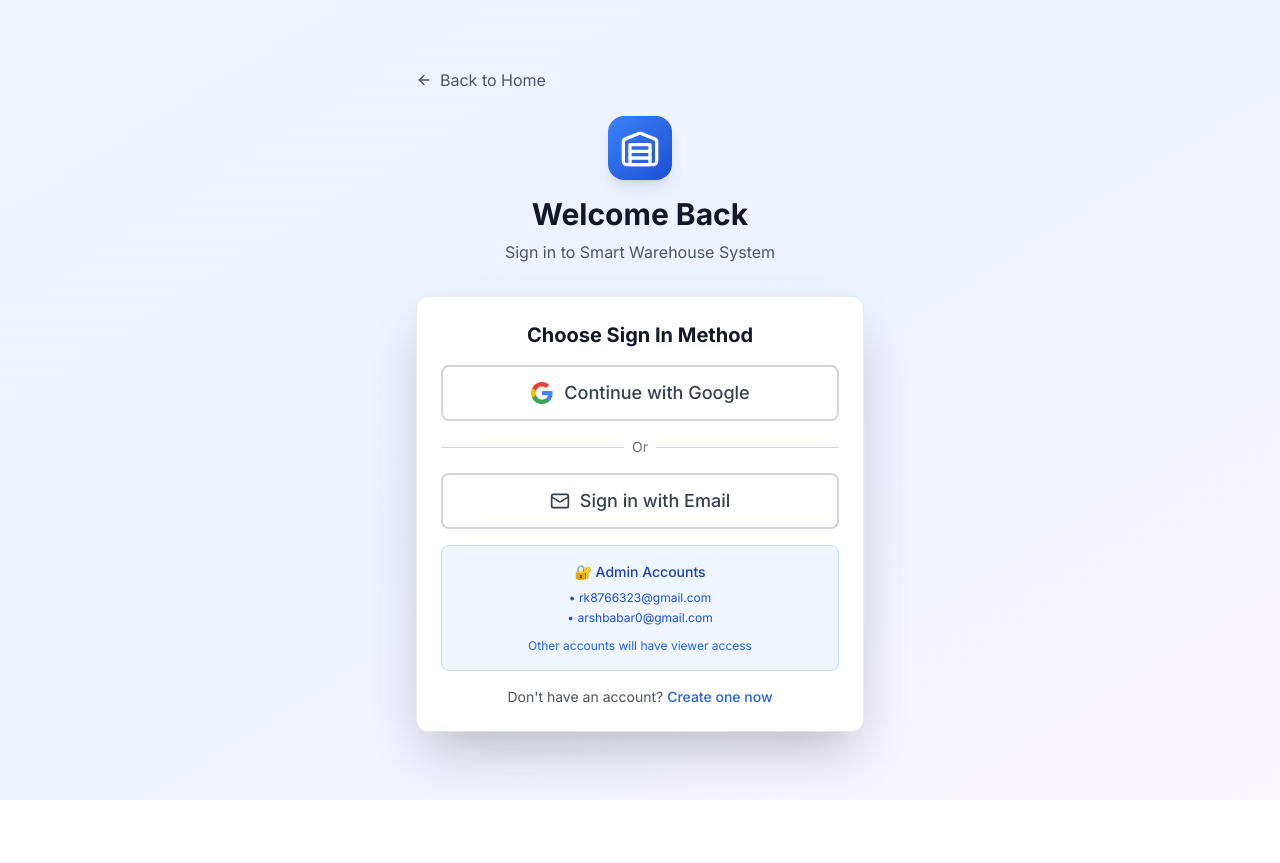
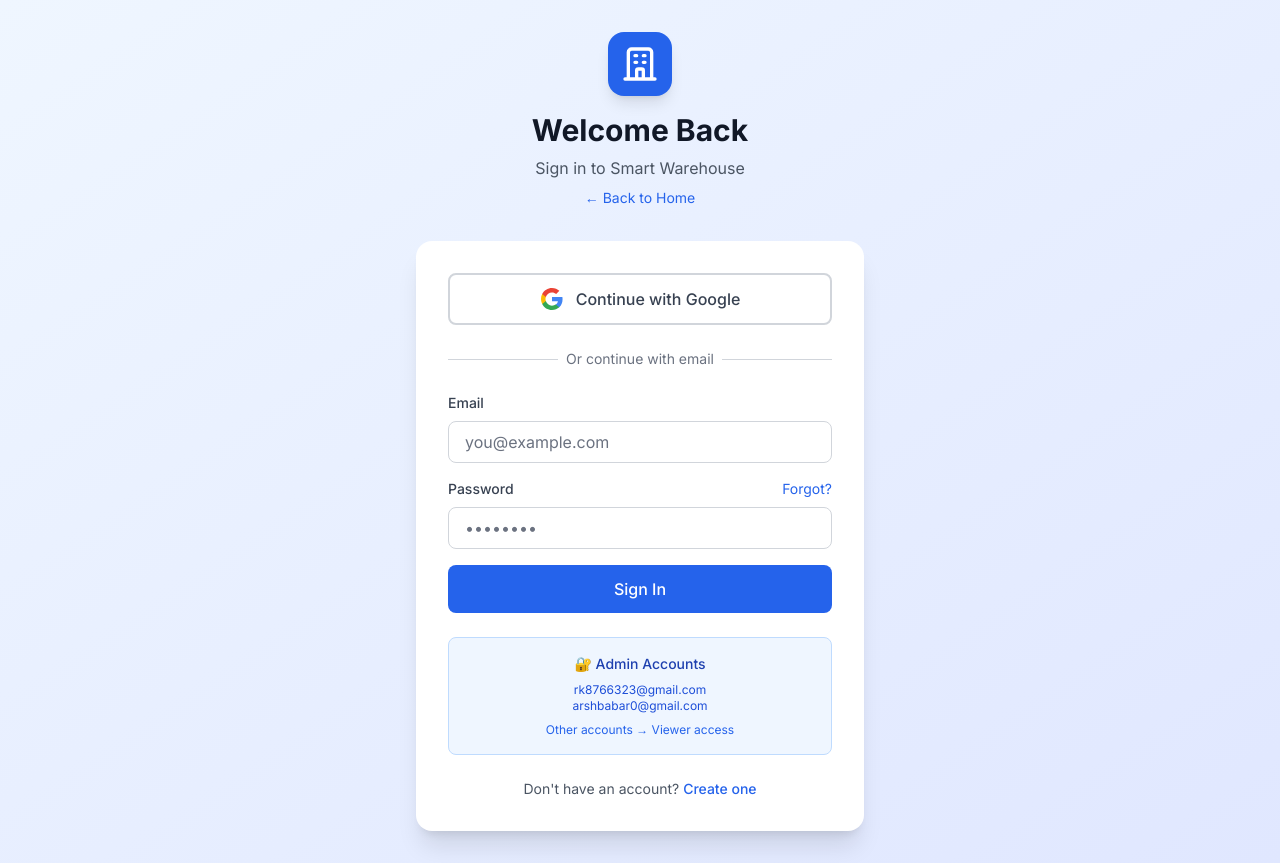
Before and after one commit to arsh0808/WareIQ, a Next.js app in the folder web-app/: page /login in a window 1280 px wide. Before the commit the page ends 800 px from the top, so only its background shows below. Built offline with nearby package versions, Linux system fonts and the light colour scheme; no server answers.

Commit message:
5th commit

```diff
--- a/web-app/src/app/(auth)/login/page.tsx
+++ b/web-app/src/app/(auth)/login/page.tsx
@@ -3,262 +3,169 @@
 import { useState, useEffect } from 'react';
 import { useRouter } from 'next/navigation';
 import Link from 'next/link';
-import { signIn, signInWithGoogle } from '@/lib/firebase/auth';
-import { Button } from '@/components/ui/Button';
-import { Card, CardContent, CardHeader, CardTitle } from '@/components/ui/Card';
-import { Input } from '@/components/ui/Input';
-import { Warehouse, Mail, Lock, ArrowLeft } from 'lucide-react';
-import { toast } from '@/lib/hooks/useToast';
 
 export default function LoginPage() {
   const router = useRouter();
   const [mounted, setMounted] = useState(false);
-  const [googleLoading, setGoogleLoading] = useState(false);
-  const [emailLoading, setEmailLoading] = useState(false);
-  const [showEmailForm, setShowEmailForm] = useState(false);
-  const [formData, setFormData] = useState({
-    email: '',
-    password: '',
-  });
+  const [loading, setLoading] = useState(false);
+  const [error, setError] = useState('');
+  const [email, setEmail] = useState('');
+  const [password, setPassword] = useState('');
 
   useEffect(() => {
-    // Prevent flash by mounting component
     setMounted(true);
   }, []);
 
-  const handleChange = (e: React.ChangeEvent<HTMLInputElement>) => {
-    setFormData({
-      ...formData,
-      [e.target.name]: e.target.value,
-    });
+  const handleGoogleSignIn = async () => {
+    setLoading(true);
+    setError('');
+
+    try {
+      const { signInWithGoogle } = await import('@/lib/firebase/auth');
+      await signInWithGoogle();
+      router.push('/dashboard');
+    } catch (err: any) {
+      console.error('Google sign in error:', err);
+      setError(err.message || 'Failed to sign in with Google');
+      setLoading(false);
+    }
   };
 
   const handleEmailSignIn = async (e: React.FormEvent) => {
     e.preventDefault();
-    setEmailLoading(true);
+    setLoading(true);
+    setError('');
 
     try {
-      await signIn(formData.email, formData.password);
-      toast.success('Welcome!', 'Successfully signed in');
+      const { signIn } = await import('@/lib/firebase/auth');
+      await signIn(email, password);
       router.push('/dashboard');
     } catch (err: any) {
-      let errorMessage = 'Failed to sign in';
-
-      if (err.code === 'auth/user-not-found') {
-        errorMessage = 'No account found with this email';
-      } else if (err.code === 'auth/wrong-password') {
-        errorMessage = 'Incorrect password';
-      } else if (err.code === 'auth/invalid-email') {
-        errorMessage = 'Invalid email address';
-      } else if (err.code === 'auth/too-many-requests') {
-        errorMessage = 'Too many failed attempts. Please try again later';
-      }
-
-      toast.error('Sign in failed', errorMessage);
-      setEmailLoading(false);
+      console.error('Email sign in error:', err);
+      setError(err.message || 'Failed to sign in');
+      setLoading(false);
     }
   };
 
-  const handleGoogleSignIn = async () => {
-    setGoogleLoading(true);
-
-    try {
-      await signInWithGoogle();
-      toast.success('Welcome!', 'Successfully signed in with Google');
-      router.push('/dashboard');
-    } catch (err: any) {
-      const errorMessage = err.message || 'Failed to sign in with Google';
-      toast.error('Google sign in failed', errorMessage);
-      setGoogleLoading(false);
-    }
-  };
-
-  // Prevent rendering until mounted to avoid flash
   if (!mounted) {
     return (
-      <div className="min-h-screen flex items-center justify-center bg-gradient-to-br from-blue-50 via-indigo-50 to-purple-50 dark:from-gray-900 dark:via-gray-900 dark:to-gray-800">
+      <div className="min-h-screen flex items-center justify-center bg-gray-50">
         <div className="text-center">
-          <div className="inline-flex items-center justify-center w-16 h-16 bg-gradient-to-br from-blue-500 to-blue-700 rounded-2xl mb-4 shadow-lg animate-pulse">
-            <Warehouse className="w-10 h-10 text-white" />
-          </div>
+          <div className="animate-spin rounded-full h-12 w-12 border-b-2 border-blue-600 mx-auto"></div>
+          <p className="mt-4 text-gray-600">Loading...</p>
         </div>
       </div>
     );
   }
 
   return (
-    <div className="min-h-screen flex items-center justify-center bg-gradient-to-br from-blue-50 via-indigo-50 to-purple-50 dark:from-gray-900 dark:via-gray-900 dark:to-gray-800 px-4">
-      <div className="absolute inset-0 bg-grid-pattern opacity-5"></div>
-
-      <div className="max-w-md w-full relative">
-        {/* Back to Home */}
-        <Link
-          href="/"
-          className="inline-flex items-center space-x-2 text-gray-600 dark:text-gray-400 hover:text-blue-600 dark:hover:text-blue-400 mb-6 transition-colors"
-        >
-          <ArrowLeft className="w-4 h-4" />
-          <span>Back to Home</span>
+    <div className="min-h-screen flex items-center justify-center bg-gradient-to-br from-blue-50 to-indigo-100 px-4 py-8">
+      <div className="max-w-md w-full">
+        {/* Logo */}
+        <div className="text-center mb-8">
+          <div className="inline-flex items-center justify-center w-16 h-16 bg-blue-600 rounded-2xl mb-4 shadow-lg">
+            <svg className="w-10 h-10 text-white" fill="none" viewBox="0 0 24 24" stroke="currentColor">
+              <path strokeLinecap="round" strokeLinejoin="round" strokeWidth={2} d="M19 21V5a2 2 0 00-2-2H7a2 2 0 00-2 2v16m14 0h2m-2 0h-5m-9 0H3m2 0h5M9 7h1m-1 4h1m4-4h1m-1 4h1m-5 10v-5a1 1 0 011-1h2a1 1 0 011 1v5m-4 0h4" />
+            </svg>
+          </div>
+          <h1 className="text-3xl font-bold text-gray-900 mb-2">Welcome Back</h1>
+          <p className="text-gray-600">Sign in to Smart Warehouse</p>
+          <Link href="/" className="text-sm text-blue-600 hover:underline mt-2 inline-block">
+            ← Back to Home
           </Link>
-
-        {/* Logo and Title */}
-        <div className="text-center mb-8">
-          <div className="inline-flex items-center justify-center w-16 h-16 bg-gradient-to-br from-blue-500 to-blue-700 rounded-2xl mb-4 shadow-lg">
-            <Warehouse className="w-10 h-10 text-white" />
-          </div>
-          <h1 className="text-3xl font-bold text-gray-900 dark:text-white mb-2">
-            Welcome Back
-          </h1>
-          <p className="text-gray-600 dark:text-gray-300">
-            Sign in to Smart Warehouse System
-          </p>
         </div>
 
-        <Card className="shadow-2xl">
-          <CardHeader>
-            <CardTitle className="text-center">
-              {showEmailForm ? 'Sign In with Email' : 'Choose Sign In Method'}
-            </CardTitle>
-          </CardHeader>
-          <CardContent className="space-y-4">
-            {!showEmailForm ? (
-              <>
+        {/* Card */}
+        <div className="bg-white rounded-2xl shadow-xl p-8">
+          {error && (
+            <div className="mb-4 p-4 bg-red-50 border border-red-200 rounded-lg">
+              <p className="text-sm text-red-600">{error}</p>
+            </div>
+          )}
+
           {/* Google Sign In */}
-                <Button
-                  type="button"
-                  variant="outline"
-                  size="lg"
-                  className="w-full border-2 hover:bg-gray-50 dark:hover:bg-gray-800"
+          <button
             onClick={handleGoogleSignIn}
-                  isLoading={googleLoading}
-                  leftIcon={
-                    !googleLoading && (
+            disabled={loading}
+            className="w-full flex items-center justify-center gap-3 px-4 py-3 border-2 border-gray-300 rounded-lg font-medium text-gray-700 hover:bg-gray-50 transition disabled:opacity-50"
+          >
+            {!loading && (
               <svg className="w-6 h-6" viewBox="0 0 24 24">
                 <path fill="#4285F4" d="M22.56 12.25c0-.78-.07-1.53-.2-2.25H12v4.26h5.92c-.26 1.37-1.04 2.53-2.21 3.31v2.77h3.57c2.08-1.92 3.28-4.74 3.28-8.09z"/>
                 <path fill="#34A853" d="M12 23c2.97 0 5.46-.98 7.28-2.66l-3.57-2.77c-.98.66-2.23 1.06-3.71 1.06-2.86 0-5.29-1.93-6.16-4.53H2.18v2.84C3.99 20.53 7.7 23 12 23z"/>
                 <path fill="#FBBC05" d="M5.84 14.09c-.22-.66-.35-1.36-.35-2.09s.13-1.43.35-2.09V7.07H2.18C1.43 8.55 1 10.22 1 12s.43 3.45 1.18 4.93l2.85-2.22.81-.62z"/>
                 <path fill="#EA4335" d="M12 5.38c1.62 0 3.06.56 4.21 1.64l3.15-3.15C17.45 2.09 14.97 1 12 1 7.7 1 3.99 3.47 2.18 7.07l3.66 2.84c.87-2.6 3.3-4.53 6.16-4.53z"/>
               </svg>
-                    )
-                  }
-                >
-                  Continue with Google
-                </Button>
+            )}
+            {loading ? 'Signing in...' : 'Continue with Google'}
+          </button>
 
           {/* Divider */}
-                <div className="relative">
+          <div className="relative my-6">
             <div className="absolute inset-0 flex items-center">
-                    <div className="w-full border-t border-gray-300 dark:border-gray-600"></div>
+              <div className="w-full border-t border-gray-300"></div>
             </div>
             <div className="relative flex justify-center text-sm">
-                    <span className="px-2 bg-white dark:bg-gray-800 text-gray-500">Or</span>
+              <span className="px-2 bg-white text-gray-500">Or continue with email</span>
             </div>
           </div>
 
-                {/* Email Sign In Button */}
-                <Button
-                  type="button"
-                  variant="outline"
-                  size="lg"
-                  className="w-full border-2"
-                  onClick={() => setShowEmailForm(true)}
-                  leftIcon={<Mail className="w-5 h-5" />}
-                >
-                  Sign in with Email
-                </Button>
-              </>
-            ) : (
-              <>
-                {/* Email/Password Form */}
+          {/* Email Form */}
           <form onSubmit={handleEmailSignIn} className="space-y-4">
             <div>
-                    <label className="block text-sm font-medium text-gray-700 dark:text-gray-300 mb-2">
-                      Email Address
-                    </label>
-                    <div className="relative">
-                      <Mail className="absolute left-3 top-1/2 transform -translate-y-1/2 w-5 h-5 text-gray-400" />
-                      <Input
+              <label className="block text-sm font-medium text-gray-700 mb-2">Email</label>
+              <input
                 type="email"
-                        name="email"
+                value={email}
+                onChange={(e) => setEmail(e.target.value)}
                 placeholder="you@example.com"
-                        className="pl-10"
-                        value={formData.email}
-                        onChange={handleChange}
                 required
+                className="w-full px-4 py-2 border border-gray-300 rounded-lg focus:ring-2 focus:ring-blue-500 focus:border-transparent"
               />
-                    </div>
             </div>
 
             <div>
               <div className="flex items-center justify-between mb-2">
-                      <label className="block text-sm font-medium text-gray-700 dark:text-gray-300">
-                        Password
-                      </label>
-                      <Link
-                        href="/forgot-password"
-                        className="text-sm text-blue-600 dark:text-blue-400 hover:underline"
-                      >
+                <label className="block text-sm font-medium text-gray-700">Password</label>
+                <Link href="/forgot-password" className="text-sm text-blue-600 hover:underline">
                   Forgot?
                 </Link>
               </div>
-                    <div className="relative">
-                      <Lock className="absolute left-3 top-1/2 transform -translate-y-1/2 w-5 h-5 text-gray-400" />
-                      <Input
+              <input
                 type="password"
-                        name="password"
+                value={password}
+                onChange={(e) => setPassword(e.target.value)}
                 placeholder="••••••••"
-                        className="pl-10"
-                        value={formData.password}
-                        onChange={handleChange}
                 required
+                className="w-full px-4 py-2 border border-gray-300 rounded-lg focus:ring-2 focus:ring-blue-500 focus:border-transparent"
               />
             </div>
-                  </div>
 
-                  <Button
+            <button
               type="submit"
-                    className="w-full"
-                    isLoading={emailLoading}
+              disabled={loading}
+              className="w-full bg-blue-600 text-white py-3 rounded-lg font-medium hover:bg-blue-700 transition disabled:opacity-50"
             >
-                    Sign In
-                  </Button>
+              {loading ? 'Signing in...' : 'Sign In'}
+            </button>
+          </form>
 
-                  <Button
-                    type="button"
-                    variant="ghost"
-                    className="w-full"
-                    onClick={() => setShowEmailForm(false)}
-                  >
-                    Back to other options
-                  </Button>
-                </form>
-              </>
-            )}
-
-            {/* Info Box */}
-            <div className="mt-6 p-4 bg-blue-50 dark:bg-blue-900/20 border border-blue-200 dark:border-blue-800 rounded-lg">
-              <p className="text-sm text-blue-800 dark:text-blue-200 text-center font-medium mb-2">
-                🔐 Admin Accounts
-              </p>
-              <div className="text-xs text-blue-700 dark:text-blue-300 space-y-1">
-                <p className="text-center">• rk8766323@gmail.com</p>
-                <p className="text-center">• arshbabar0@gmail.com</p>
-              </div>
-              <p className="text-xs text-blue-600 dark:text-blue-400 text-center mt-3">
-                Other accounts will have viewer access
-              </p>
+          {/* Admin Info */}
+          <div className="mt-6 p-4 bg-blue-50 border border-blue-200 rounded-lg">
+            <p className="text-sm text-blue-800 text-center font-medium mb-2">🔐 Admin Accounts</p>
+            <p className="text-xs text-blue-700 text-center">rk8766323@gmail.com</p>
+            <p className="text-xs text-blue-700 text-center">arshbabar0@gmail.com</p>
+            <p className="text-xs text-blue-600 text-center mt-2">Other accounts → Viewer access</p>
           </div>
 
           {/* Register Link */}
-            <div className="text-center mt-6">
-              <p className="text-sm text-gray-600 dark:text-gray-400">
+          <p className="text-center text-sm text-gray-600 mt-6">
             Don't have an account?{' '}
-                <Link href="/register" className="text-blue-600 dark:text-blue-400 hover:underline font-medium">
-                  Create one now
+            <Link href="/register" className="text-blue-600 hover:underline font-medium">
+              Create one
             </Link>
           </p>
         </div>
-          </CardContent>
-        </Card>
       </div>
     </div>
   );
--- a/web-app/src/lib/firebase/config-client.ts
+++ b/web-app/src/lib/firebase/config-client.ts
@@ -15,6 +15,25 @@
   databaseURL: process.env.NEXT_PUBLIC_FIREBASE_DATABASE_URL,
 };
 
+// Validate Firebase config
+const validateConfig = () => {
+  const required = ['apiKey', 'authDomain', 'projectId', 'storageBucket', 'messagingSenderId', 'appId'];
+  const missing = required.filter(key => !firebaseConfig[key as keyof typeof firebaseConfig]);
+
+  if (missing.length > 0) {
+    console.error('Missing Firebase config:', missing);
+    console.error('Current config:', {
+      apiKey: firebaseConfig.apiKey ? '✓' : '✗',
+      authDomain: firebaseConfig.authDomain ? '✓' : '✗',
+      projectId: firebaseConfig.projectId ? '✓' : '✗',
+      storageBucket: firebaseConfig.storageBucket ? '✓' : '✗',
+      messagingSenderId: firebaseConfig.messagingSenderId ? '✓' : '✗',
+      appId: firebaseConfig.appId ? '✓' : '✗',
+    });
+    throw new Error(`Firebase config incomplete. Missing: ${missing.join(', ')}`);
+  }
+};
+
 let app: FirebaseApp;
 let auth: Auth;
 let db: Firestore;
@@ -22,16 +41,25 @@
 let storage: FirebaseStorage;
 
 if (typeof window !== 'undefined') {
+  try {
+    validateConfig();
+
     if (!getApps().length) {
       app = initializeApp(firebaseConfig);
+      console.log('✓ Firebase initialized successfully');
     } else {
       app = getApps()[0];
+      console.log('✓ Firebase already initialized');
     }
 
     auth = getAuth(app);
     db = getFirestore(app);
     rtdb = getDatabase(app);
     storage = getStorage(app);
+  } catch (error) {
+    console.error('Firebase initialization error:', error);
+    throw error;
+  }
 }
 
 export { app, auth, db, rtdb, storage };
```
Lines whose indentation alone changed are shown as unchanged.
